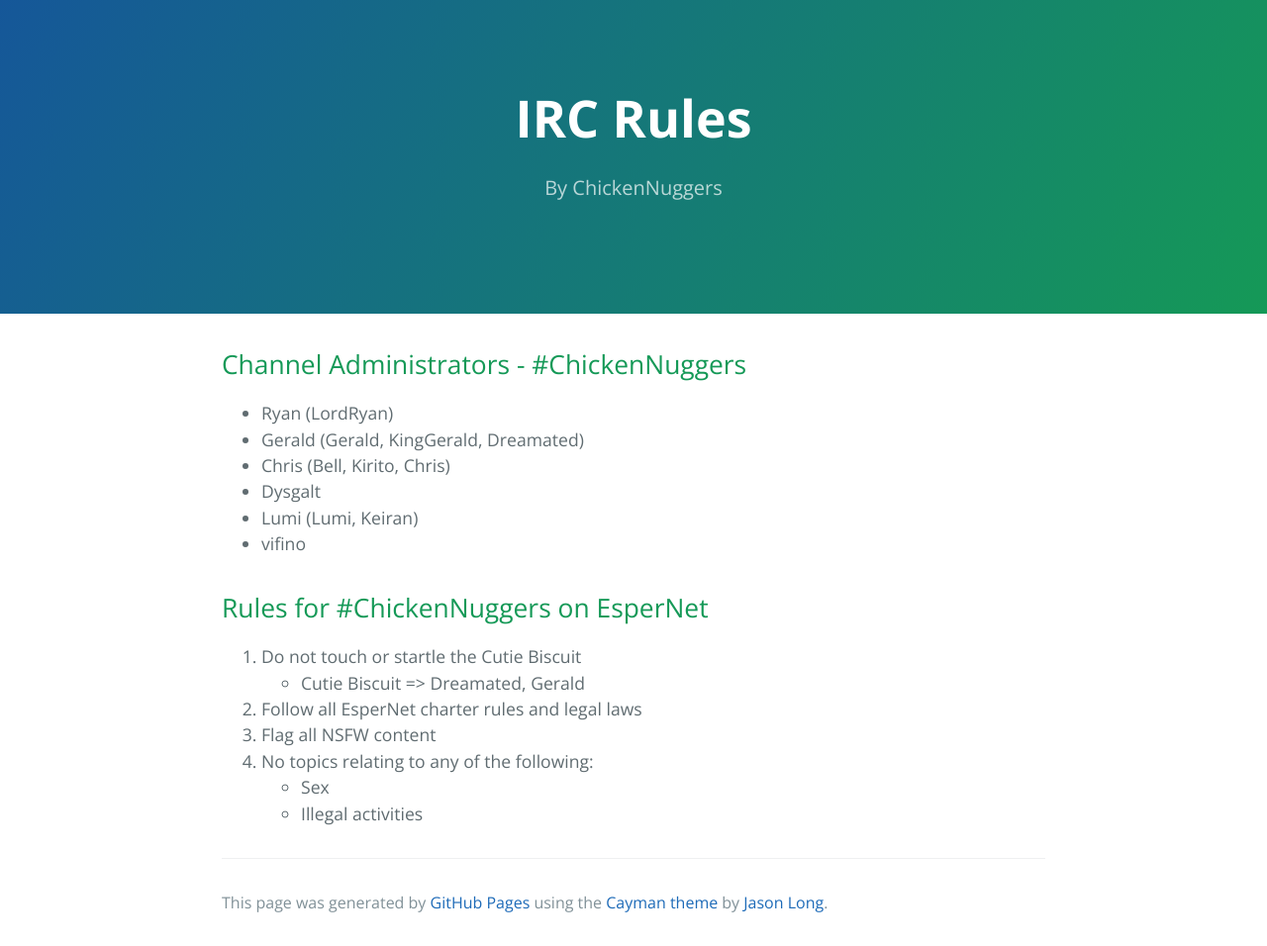
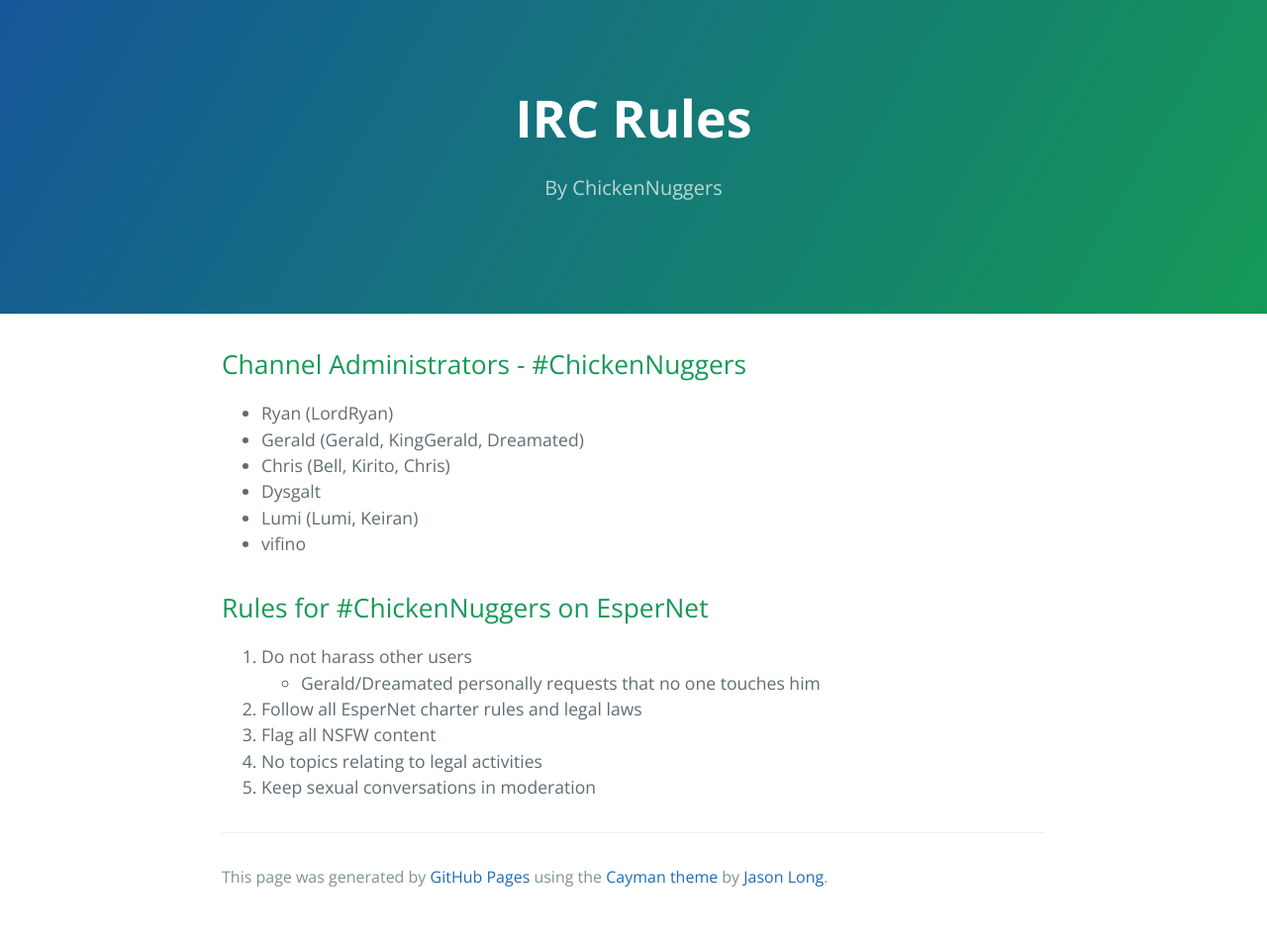
Before and after one commit to ChickenNuggers/ChickenNuggers.github.io, a Jekyll site: the page built from irc.md, in a window 1280 px wide. Shown: the whole page at 99% size. Built offline with Jekyll 4.4.1, drawn with Linux system fonts in a browser that asks for light colours; after the commit the page ends 930 px from its top, so only the background shows below that.

Commit message:
rules change

```diff
--- a/irc.md
+++ b/irc.md
@@ -14,10 +14,9 @@
 
 ## Rules for #ChickenNuggers on EsperNet
 
-1. Do not touch or startle the Cutie Biscuit
- * Cutie Biscuit => Dreamated, Gerald
+1. Do not harass other users
+ * Gerald/Dreamated personally requests that no one touches him
 2. Follow all EsperNet charter rules and legal laws
 3. Flag all NSFW content
-4. No topics relating to any of the following:
- * Sex
- * Illegal activities
+4. No topics relating to legal activities
+5. Keep sexual conversations in moderation
```
